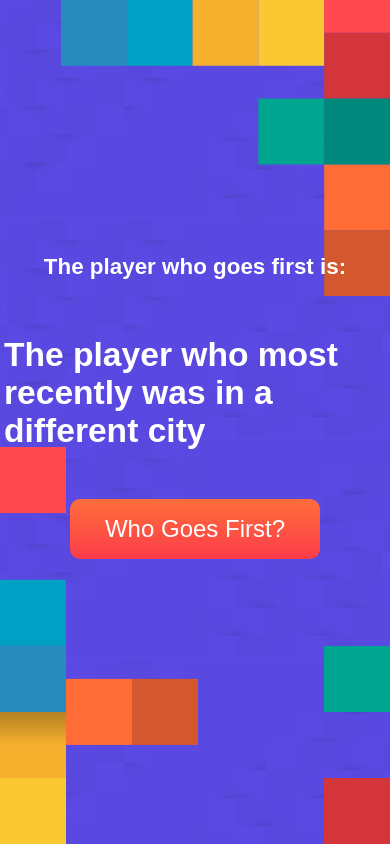
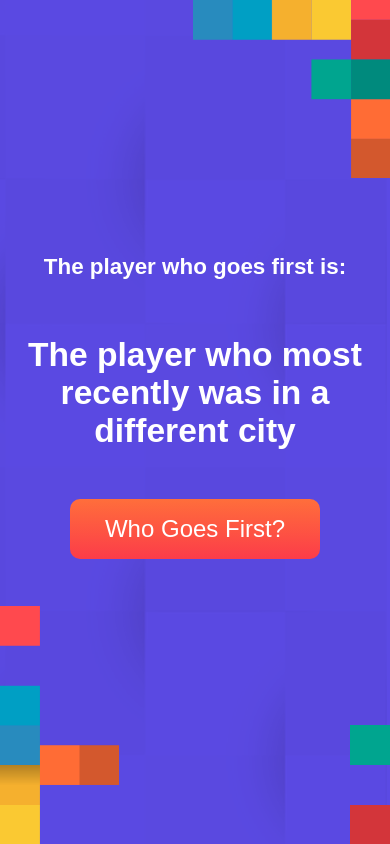
Before and after one commit to TheGamingProject/WhoGoesFirst, a React (Create React App) app: page / in a window 390 px wide. Built offline with nearby package versions, Linux system fonts and the light colour scheme; a web font is replaced by a local one.

Commit message:
add mobile styling

```diff
--- a/src/App.css
+++ b/src/App.css
@@ -1,3 +1,23 @@
+:root {
+  --blocks-scale: 1;
+}
+
+
+@media (max-width: 300px) {
+  :root {
+    --blocks-scale: .3;
+  }
+}
+@media (max-width: 400px) {
+  :root {
+    --blocks-scale: .4;
+  }
+}
+@media (max-width: 600px) {
+  :root {
+    --blocks-scale: .6;
+  }
+}
 
 .App {
   position: relative;
@@ -6,8 +26,23 @@
   align-items: center;
   justify-content: center;
   height: 100vh;
-  background-image: url('./images/background-edit.png');
-  background-size: contain; /* TODO scale with screen size */
+}
+
+/* hack to rotate image... grossss */
+.App:before {
+  position: absolute;
+  content: "";
+  float: left;
+  width: 100vw;
+  height: 100vh;
+  background: url('./images/background-edit.png') no-repeat 0 0;
+}
+@media (max-width: 500px) {
+  .App:before {
+    width: 100vh;
+    height: 100vw;
+    transform: rotate(90deg);
+  }
 }
 
 .container {
@@ -16,6 +51,11 @@
   flex-direction: column;
   align-items: center;
   z-index: 1;
+}
+@media (max-width: 900px) {
+  .container {
+    min-width: 100%;
+  }
 }
 
 h1 {
@@ -78,17 +118,9 @@ h1 {
   font-weight: 600;
   color: white;
 }
-
-
-@media (max-width: 900px) {
-  .container {
-    min-width: 100%;
-  }
-}
-
 @media (max-width: 600px) {
-
   .inner {
+    text-align: center;
     min-width: initial;
   }
 }
@@ -106,6 +138,12 @@ h1 {
   background: rgb(252,60,73);
   background: linear-gradient(0deg, rgba(252,60,73,1) 0%, rgba(255,110,59,1) 100%);
   /* box-shadow: 0 7px #999; */
+}
+@media (max-width: 350px) {
+  .reroll-btn {
+    padding-left: 20px;
+    padding-right: 20px;
+  }
 }
 
 .reroll-btn:focus {
@@ -125,28 +163,29 @@ h1 {
 .bottom-right-blocks,
 .top-right-blocks {
   position: absolute;
+  background-size: cover;
 }
 
 .bottom-left-blocks {
   bottom: 0;
   left: 0;
-  width: 198px; /* TODO scale with screen size */
-  height: 397px;
+  width: calc(198px * var(--blocks-scale));
+  height: calc(397px * var(--blocks-scale));
   background-image: url('./images/bottom-left.png');
 }
 
 .bottom-right-blocks {
   bottom: 0;
   right: 0;
-  width: 66px;
-  height: 198px;
+  width: calc(66px * var(--blocks-scale));
+  height: calc(198px * var(--blocks-scale));
   background-image: url('./images/bottom-right.png');
 }
 
 .top-right-blocks {
   top: 0;
   right: 0;
-  width: 329px;
-  height: 296px;
+  width: calc(329px * var(--blocks-scale));
+  height: calc(296px * var(--blocks-scale));
   background-image: url('./images/top-right.png');
 }
--- a/src/questions.tsx
+++ b/src/questions.tsx
@@ -54,7 +54,7 @@ export const questions = [
     text: 'The player to the right of the player reading this'
   },
   {
-    text: 'The player who hasn\'t played board games the longest'
+    text: 'The player who hasn\'t played board games the longest' // TODO
   },
   {
     text: 'The player who last played pinball'
```
